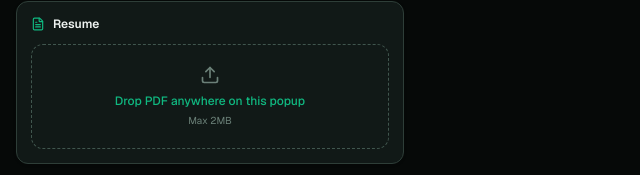
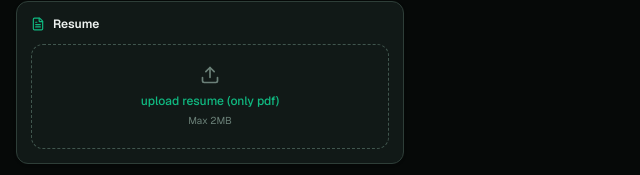
Before and after one commit to HayAvgi1992/linkedin-job-automator, a React (Vite) app in the folder job-search-extension/: page / in a window 1280 px wide. Both pictures are taken after a click on the button "Auto Apply". Shown: the part 345-520 px from the top of the page, without its empty margins (0-640 px from the left). Built offline with nearby package versions, Linux system fonts and the light colour scheme; no server answers.

Commit message:
testing text change to see that we compile the version

```diff
--- a/job-search-extension/src/components/ResumeSection.tsx
+++ b/job-search-extension/src/components/ResumeSection.tsx
@@ -67,7 +67,7 @@ export function ResumeSection() {
       ) : (
         <div className={`${dropZoneClass} p-5 text-center`}>
           <Upload className="w-5 h-5 mx-auto mb-2 text-muted" />
-          <p className="text-xs font-medium text-accent">Drop PDF anywhere on this popup</p>
+          <p className="text-xs font-medium text-accent">upload resume (only pdf)</p>
           <p className="text-[10px] text-muted mt-1">Max 2MB</p>
         </div>
       )}
```
